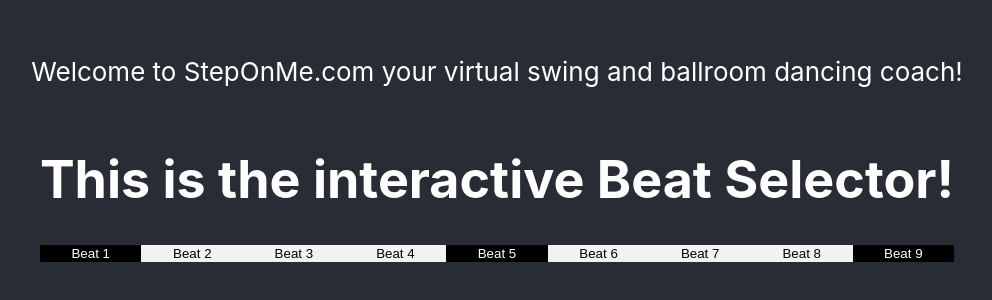
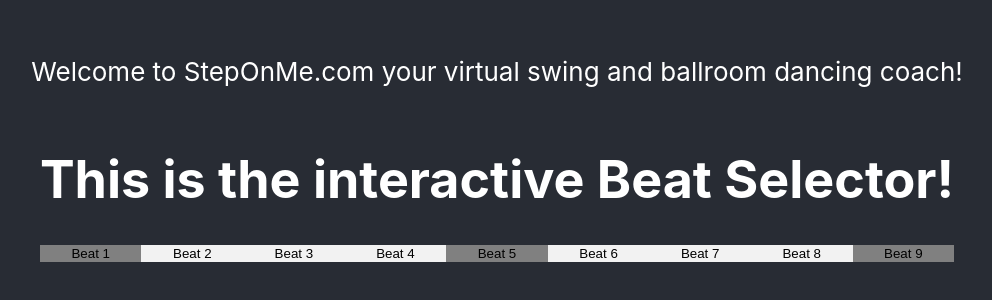
Before and after one commit to arcticpolarbear/step-on-me, a React (Create React App) app: page / in a window 1280 px wide. Shown: the part 254-554 px from the top of the page, without its empty margins (143-1135 px from the left). Built offline with nearby package versions, Linux system fonts and the light colour scheme.

Commit message:
implement hover effect for BeatSelector

```diff
--- a/src/components/coach/ui/BeatSelector.css
+++ b/src/components/coach/ui/BeatSelector.css
@@ -1,22 +1,22 @@
-.beat-selector {
+.selector-bar {
   display: flex;
 }
 
-.beat-division {
+.beat {
   flex: 1;
   background-color: #f2f2f2;
   border: none;
   outline: none;
 }
 
-.first-beat {
-  flex: 1;
-  color: white;
-  background-color: black;
-  border: none;
-  outline: none;
+.beat.first {
+  background-color: grey;
 }
 
-.selected-beat {
+.beat.selected {
   background-color: red;
 }
+
+.beat:hover {
+  background-color: yellow;
+}
--- a/src/components/coach/ui/BeatSelector.tsx
+++ b/src/components/coach/ui/BeatSelector.tsx
@@ -1,18 +1,17 @@
-import React from 'react'
+import React,{ useState } from 'react'
 import { BeatSelectorProps } from '../../../interfaces/CoachInterface';
 import './BeatSelector.css'
 
 //BeatSelector allows users to view steps on a selected beat.
 const BeatSelector:React.FC<BeatSelectorProps> = ({pattern, displayBeat}) => {
+
     //might want to remove this check after a check is implemented in a future "updatePattern()"
     if (!pattern.beats || !pattern.steps || !pattern.signature) {
         // handleError('BeatSelector did not receive a valid dance pattern!');
         return(<p>'No valid dance pattern!'</p>);
     }
 
-
-
-    //generates child "div" elements for the parent element "beat-selector"
+    //generates child "button" elements for the parent element "beat-selector"
     //the first beat of each measure is marked
     //"signature" is the number of beats per measure
     function generateDivisions(beats: number, signature: number) {
@@ -20,12 +19,20 @@
         let firstBeat = 0
         for (let i = 0; i < beats; i++) {
             if (i === firstBeat) {
-                items.push(<button key={i}  className="first-beat" onClick={() => displayBeat(i)}>Beat {i + 1}</button>);
+                //button elements with event handlers below
+                items.push(
+                    <button key={`beat-${i}`} className={'beat first'} onClick={() => displayBeat(i)}>
+                            Beat {i + 1}
+                    </button>);
                 //moves firstBeat marker to next measure
                 firstBeat += signature;
                 continue;
             }
-            items.push(<button key={i} className="beat-division" onClick={() => displayBeat(i)}>Beat {i + 1}</button>);
+            //button elements with event handlers below
+            items.push(
+                <button key={`beat-${i}`} className={'beat'} onClick={() => displayBeat(i)}>
+                        Beat {i + 1}
+                </button>);
         }
         return items;
     }
@@ -33,7 +40,7 @@
     return(
     <div>
         <h1>This is the interactive Beat Selector!</h1>
-        <div className="beat-selector">{generateDivisions(pattern.beats, pattern.signature)}</div>
+        <div className="selector-bar">{generateDivisions(pattern.beats, pattern.signature)}</div>
     </div>
     )
 }
```
